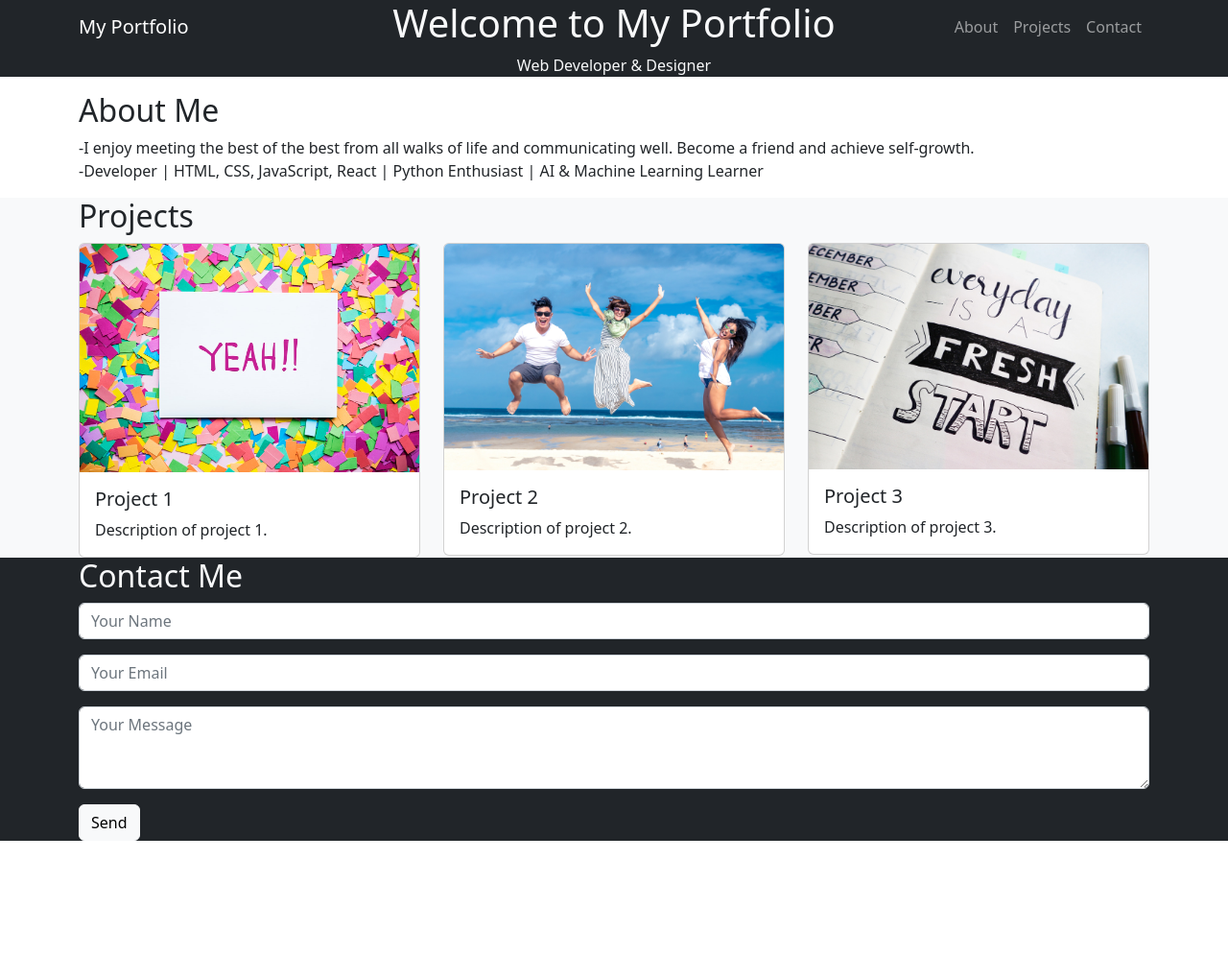
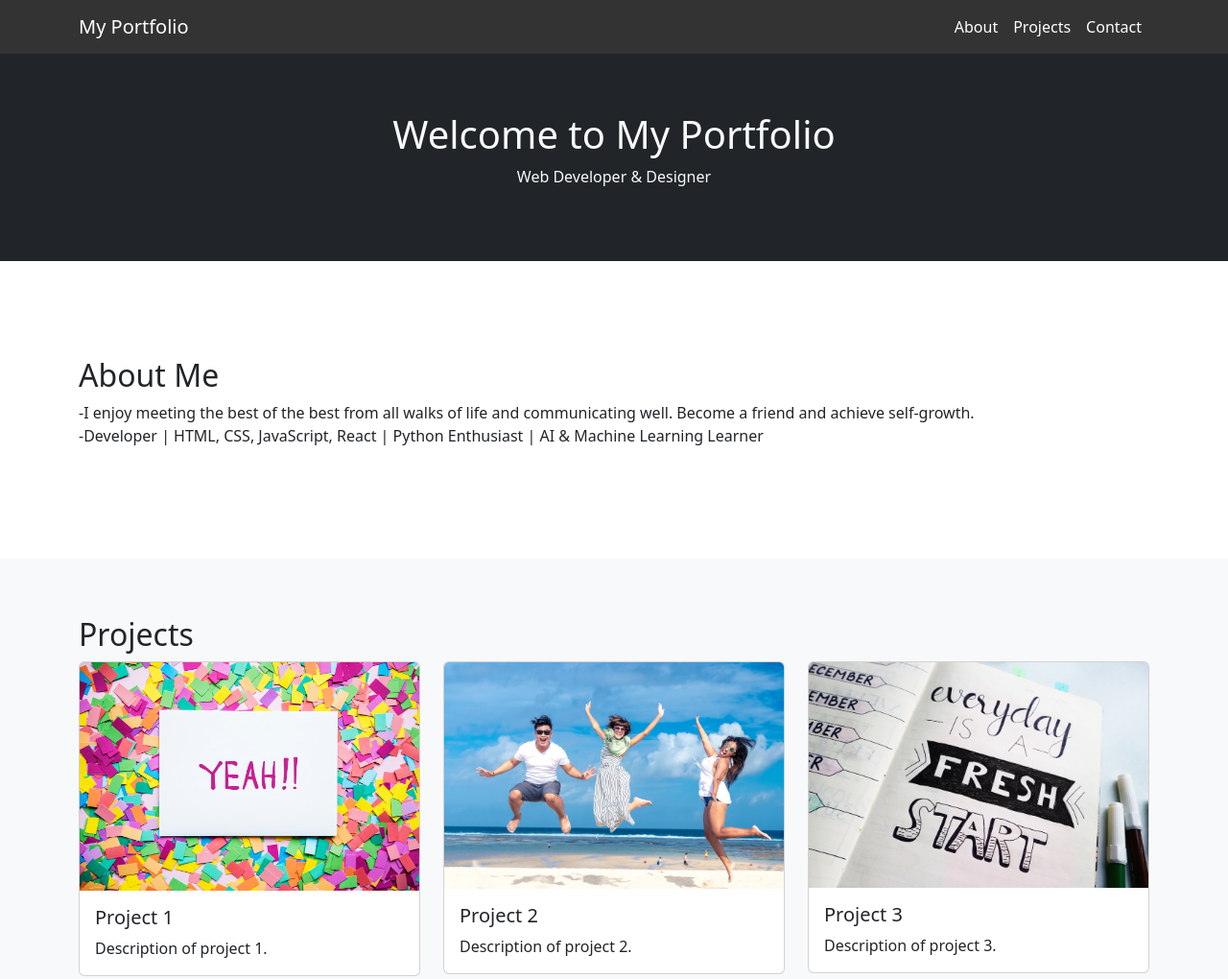
Before and after one commit to aqibq368/bootstrap-site, a plain HTML site: page index.html in a window 1280 px wide. Shown: the top 1020 px of the page at 96% size. Before the commit the page ends 876 px from the top, so only its background shows below. Drawn offline with nearby package versions, Linux system fonts and the light colour scheme.

Commit message:
final touch

```diff
--- a/index.html
+++ b/index.html
@@ -4,10 +4,11 @@
     <meta charset="utf-8">
     <meta name="viewport" content="width=device-width, initial-scale=1">
     <title>Bootstrap demo</title>
+    <link rel="stylesheet" href="./style.css">
     <link href="https://cdn.jsdelivr.net/npm/bootstrap@5.2.3/dist/css/bootstrap.min.css" rel="stylesheet" integrity="sha384-rbsA2VBKQhggwzxH7pPCaAqO46MgnOM80zW1RWuH61DGLwZJEdK2Kadq2F9CUG65" crossorigin="anonymous">
   </head>
   <body>
-    <nav class="navbar navbar-expand-lg navbar-dark fixed-top">
+    <nav class="navbar navbar-expand-lg navbar-dark top">
       <div class="container">
           <a class="navbar-brand" href="#home">My Portfolio</a>
           <button class="navbar-toggler" type="button" data-bs-toggle="collapse" data-bs-target="#navbarNav">
--- a/style.css
+++ b/style.css
@@ -16,3 +16,7 @@ section {
 .section-spacing {
 	margin-bottom: 40px;
 }
+.top{
+	position: fixed;
+
+}
```
